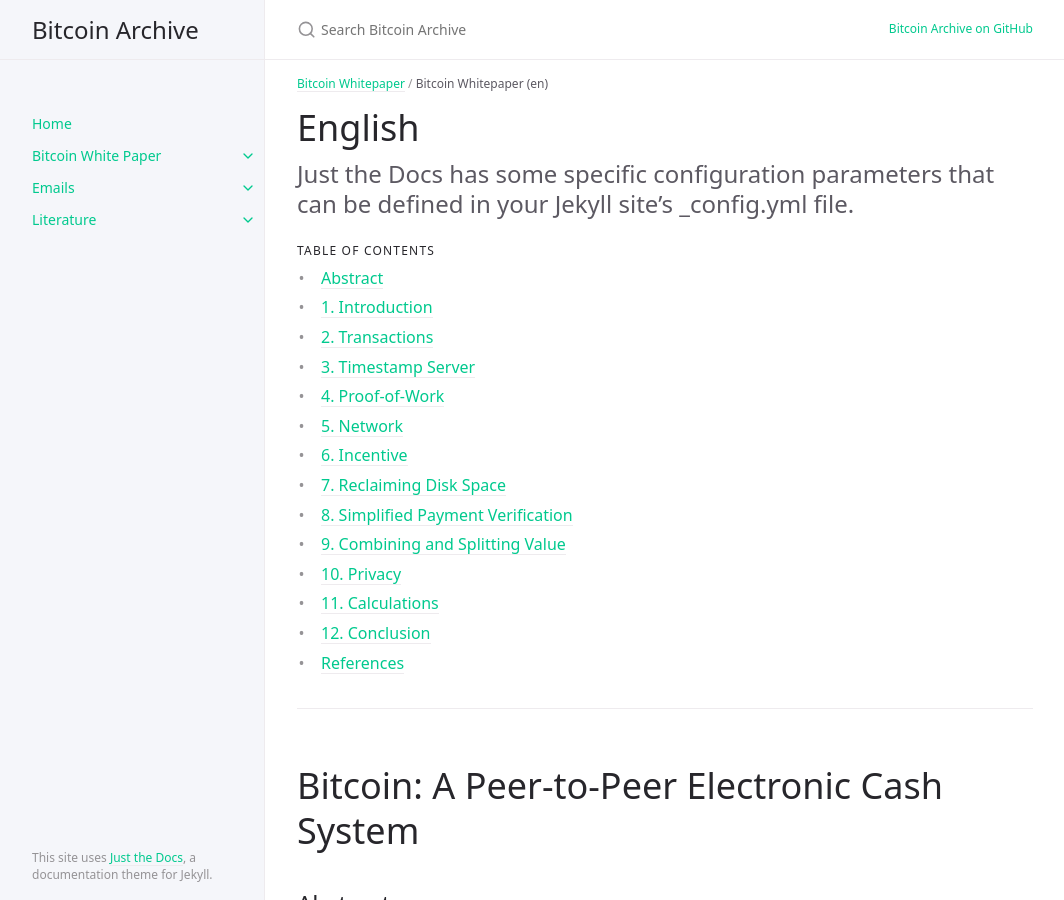
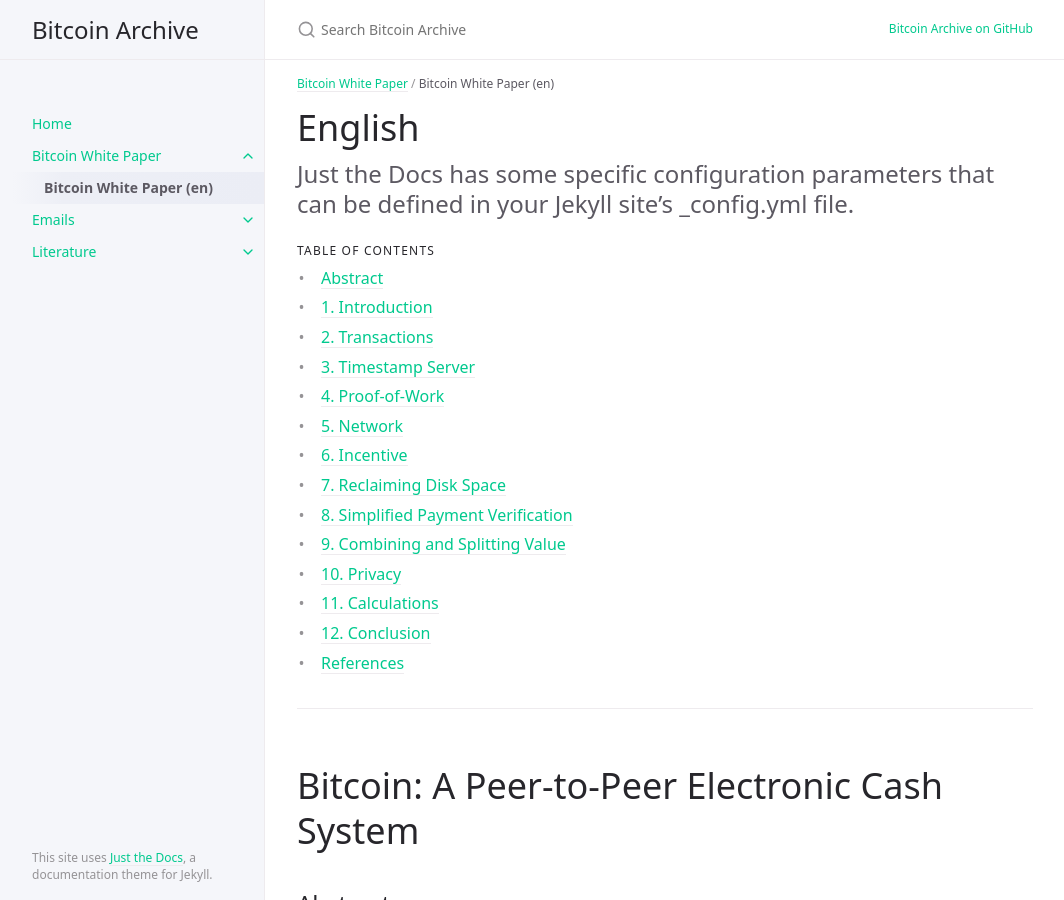
Before and after one commit to wakgill/bitcoin-archive, a Jekyll site: the page built from docs/whitepaper/en.md, in a window 1280 px wide and 900 px high. Shown: the whole window, without its empty margins (107-1171 px from the left). Built offline with Jekyll 4.4.1, drawn with Linux system fonts in a browser that asks for light colours; nearby versions of some CDN libraries.

Commit message:
Update en.md

```diff
--- a/docs/whitepaper/en.md
+++ b/docs/whitepaper/en.md
@@ -1,7 +1,7 @@
 ---
 layout: default
-title: 'Bitcoin Whitepaper (en)'
-parent: Bitcoin Whitepaper
+title: 'Bitcoin White Paper (en)'
+parent: Bitcoin White Paper
 nav_order: 1
 ---
 
```
